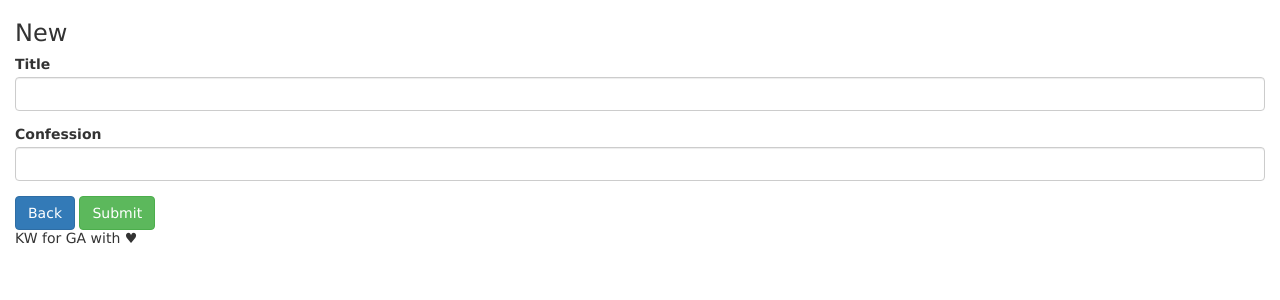
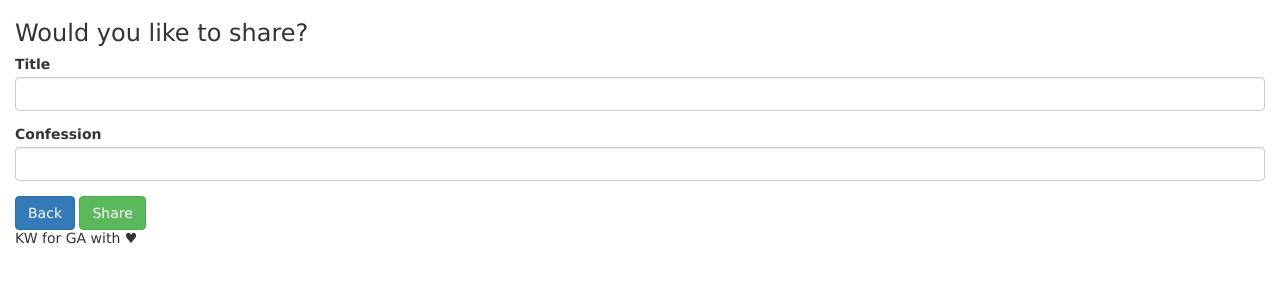
Before and after one commit to kimberlywondo/Coders_Anonymous, a Node server app: page /postEntries/new in a window 1280 px wide. Shown: the part 102-402 px from the top of the page. Run offline with Node 20, Linux system fonts and the light colour scheme; the visitor is signed in with stand-in values (Sample User, id 1); some libraries are stand-ins or nearby versions.

Commit message:
edited buttons

```diff
--- a/views/postEntries/new.ejs
+++ b/views/postEntries/new.ejs
@@ -10,11 +10,11 @@
   </header>
 
   <main>
-    <h3>New</h3>
+    <h3>Would you like to share?</h3>
     <form class="postEntry-form" action="/postEntries" method="post">
       <% include ./_form %>
       <a href="/postEntries" class="btn btn-primary">Back</a>
-      <button type="submit" class="btn btn-success">Submit</button>
+      <button type="submit" class="btn btn-success">Share</button>
     </form>
   </main>
 
```
